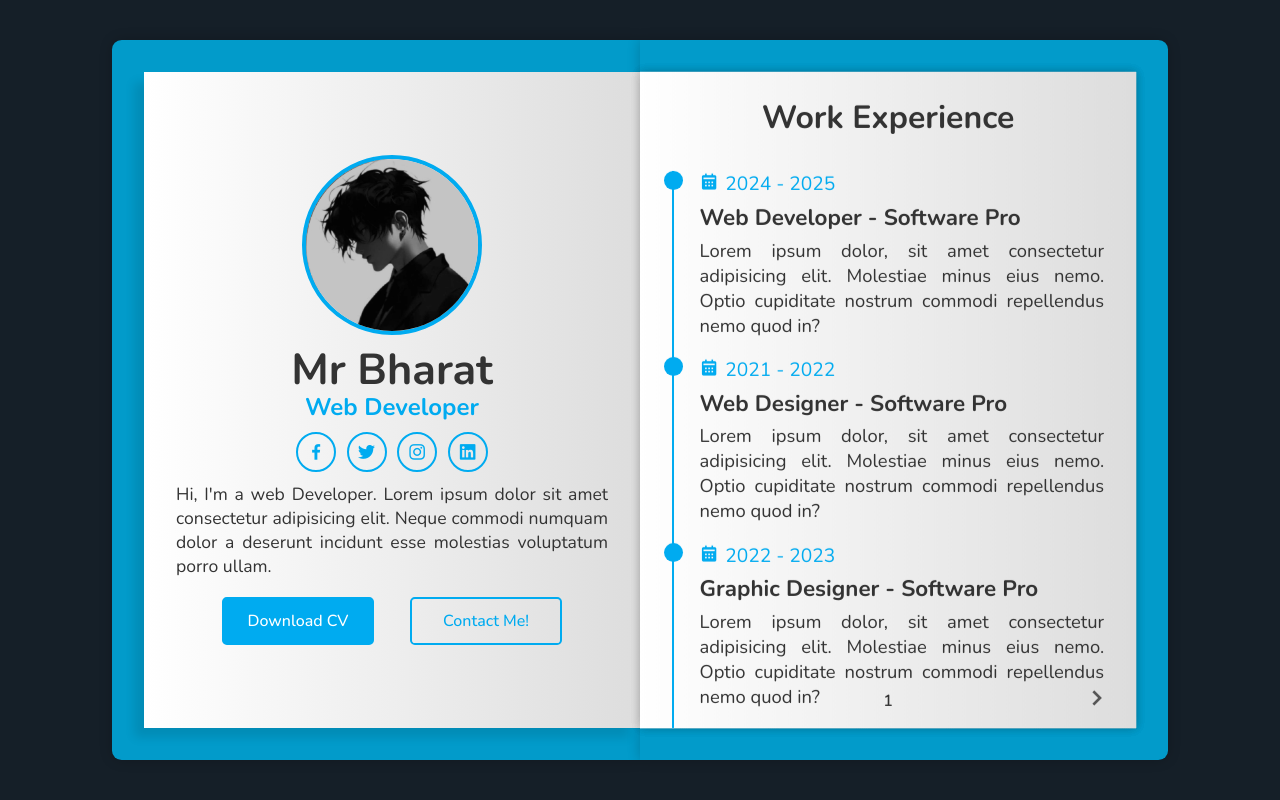
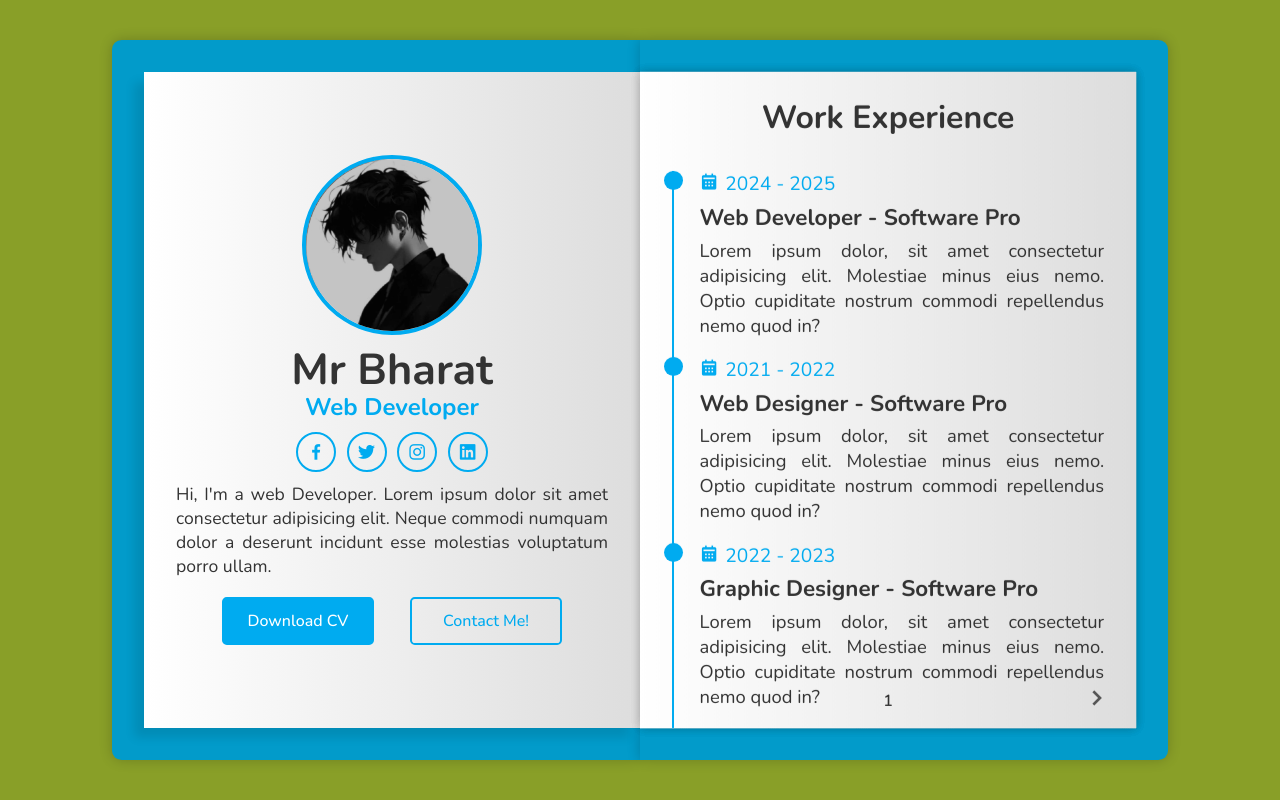
Before and after one commit to bharat-codie/Portolio7, a plain HTML site: page index.html in a window 1280 px wide. Drawn offline with nearby package versions, Linux system fonts and the light colour scheme; a web font is replaced by a local one.

Commit message:
Modify styles and import new font
Updated background color and added font import.

```diff
--- a/style.css
+++ b/style.css
@@ -9,7 +9,7 @@
     outline: none;
 }
 :root {
-    --bg-color: #151f28;
+    --bg-color: #899f28;
     --main-color: #00abf0;
     --text-color: #333;
     --second-text-color: #555;
@@ -466,4 +466,5 @@ body{
     opacity: 1;
     transform: translateX(-50%) scale(1);
     top: -1.8rem;
+
 }
```
